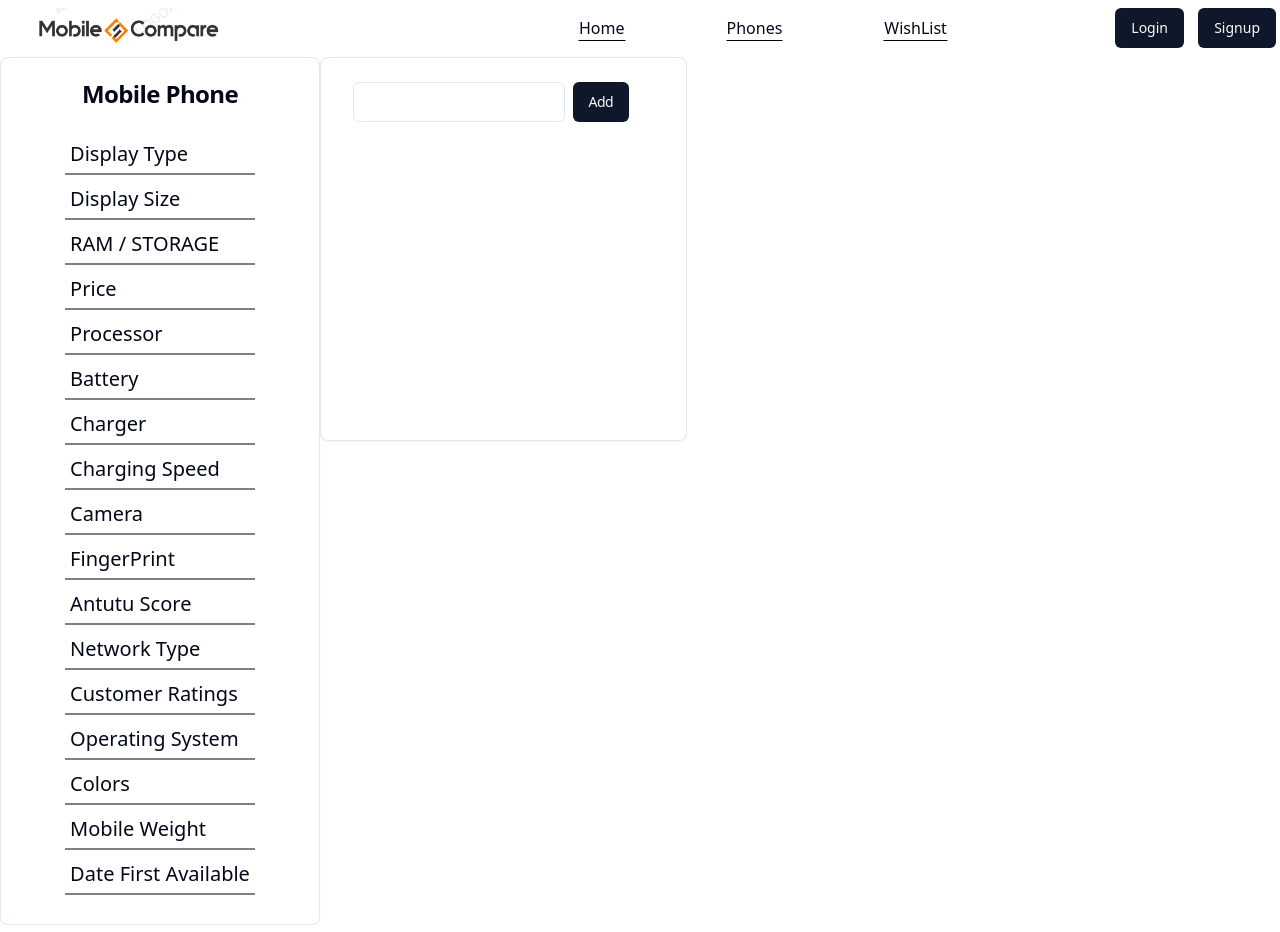
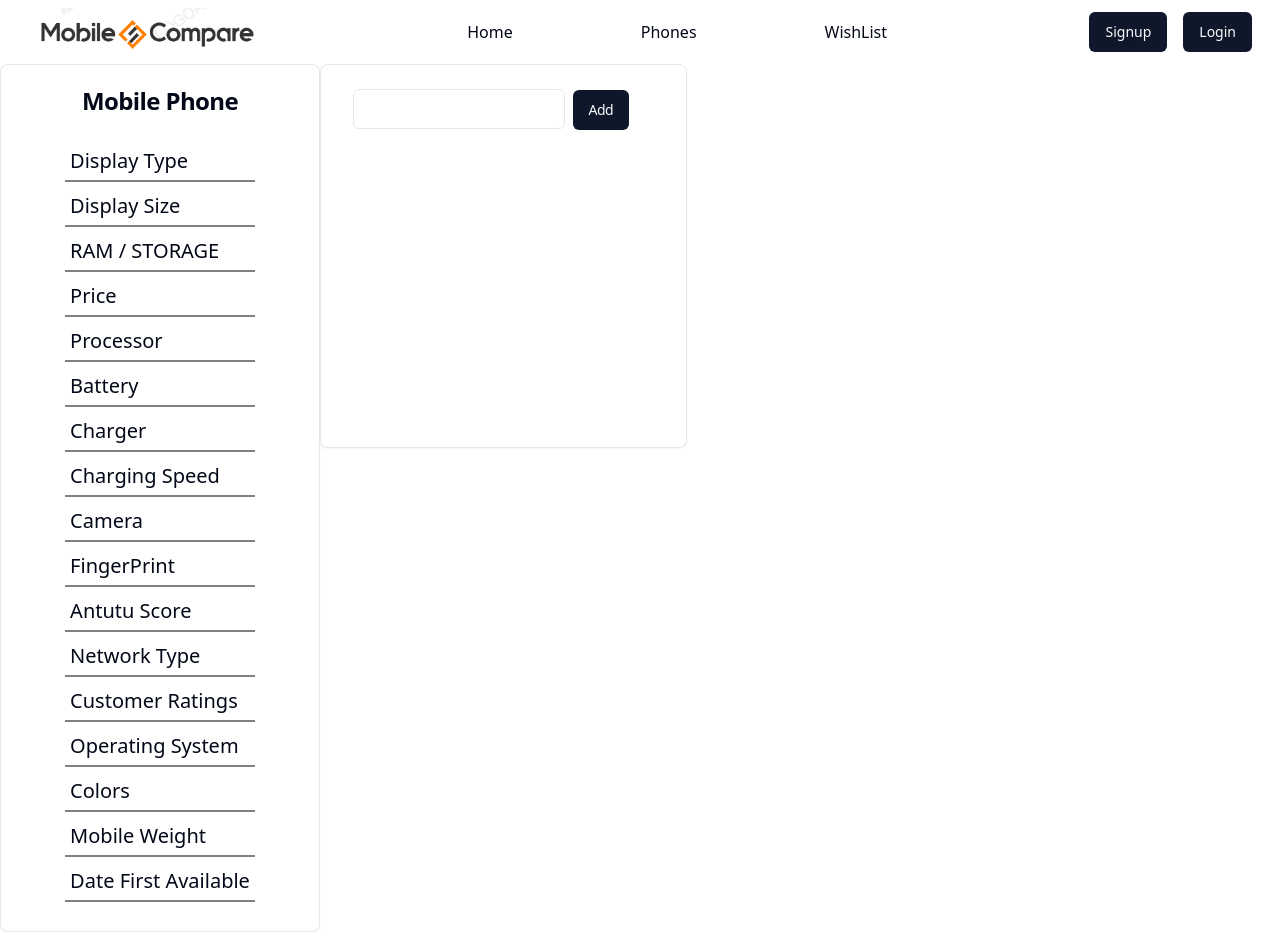
Before and after one commit to parmarharsh2490/Mobile-Comparision, a React (Vite) app: page / in a window 1280 px wide. Built offline with nearby package versions, Linux system fonts and the light colour scheme.

Commit message:
'responsive'

```diff
--- a/src/components/Navigation.tsx
+++ b/src/components/Navigation.tsx
@@ -4,33 +4,37 @@ import { Button } from './ui/button'
 import { CgProfile } from "react-icons/cg";
 import { Link } from 'react-router-dom';
 import { MobileContext } from './store';
+
 const Navigation = () => {
-    // const {isLogin} = useContext(MobileContext);
-    const  {user} = useContext(MobileContext);
-    console.log('user' + user?.username);
-  return (
-    <nav className='mb-2'>
-      <ul className='flex flex-row items-center justify-start px-7  relative mt-2'>
-        <Link to={'/home'}> <img src={logo} alt="" height={'100px'} width={'200px'}/></Link>
-        <Link to={'/home'} className='relative float-left left-[350px] border border-b-black border-t-white border-x-white'>Home</Link>
-        <Link to={'/phonesList'} className='relative float-left left-[450px] border border-b-black border-t-white border-x-white'>Phones</Link>
-        <Link to={'/wishlist'} className='relative float-left left-[550px] border border-b-black border-t-white border-x-white'>WishList</Link>
-        {
-            user?.username === ''  ? (
-                <>
-                <Link to={'/signup'} className=' absolute top-0 right-1'><Button>Signup</Button></Link>
-        <Link to={'/login'} className=' absolute top-0 right-24' ><Button>Login</Button></Link>
-                </>
-            )
-            :
-            (<li className='absolute top-0 right-24 flex mt-2 border border-b-black border-t-white border-x-white'>
-            <p className='m-1'><CgProfile size={'1.4rem'} /></p>
-            <p className='mx-1 font-semibold text-1xl m-[3px]'>Hello ,  {user?.username}</p>
-        </li>)
-        }
-      </ul>
-    </nav>
-  )
+    const { user } = useContext(MobileContext);
+
+    return (
+        <nav className='mb-2'>
+            <div className='flex flex-row items-center justify-between px-7 relative mt-2'>
+                <Link to={'/home'} className="flex items-center">
+                    <img src={logo} alt="" className="h-12 w-auto" />
+                </Link>
+                <div className="flex hidden items-center md:block lg:block  md:space-x-16  lg:space-x-32 sm:hidden ">
+                    <Link to={'/home'} className='nav-link'>Home</Link>
+                    <Link to={'/phonesList'} className='nav-link'>Phones</Link>
+                    <Link to={'/wishlist'} className='nav-link'>WishList</Link>
+                </div>
+                <div className="flex items-center space-x-4">
+                    {user?.username === '' ? (
+                        <>
+                            <Link to={'/signup'}><Button>Signup</Button></Link>
+                            <Link to={'/login'}><Button>Login</Button></Link>
+                        </>
+                    ) : (
+                        <Link to={'/profile'} className='flex items-center'>
+                            <CgProfile size={'1.4rem'} />
+                            <p className='font-semibold text-1xl ml-1'>Hello, {user?.username}</p>
+                        </Link>
+                    )}
+                </div>
+            </div>
+        </nav>
+    );
 }
 
-export default Navigation
+export default Navigation;
```
